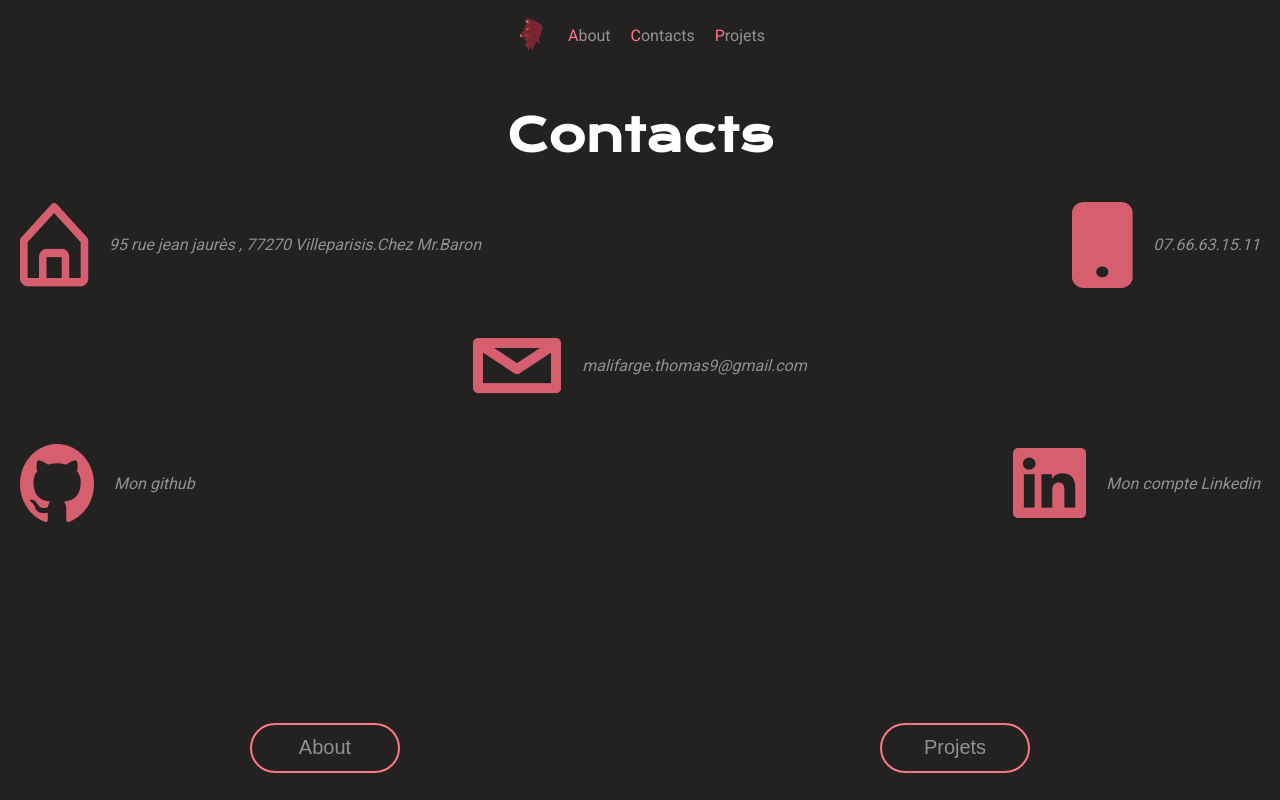
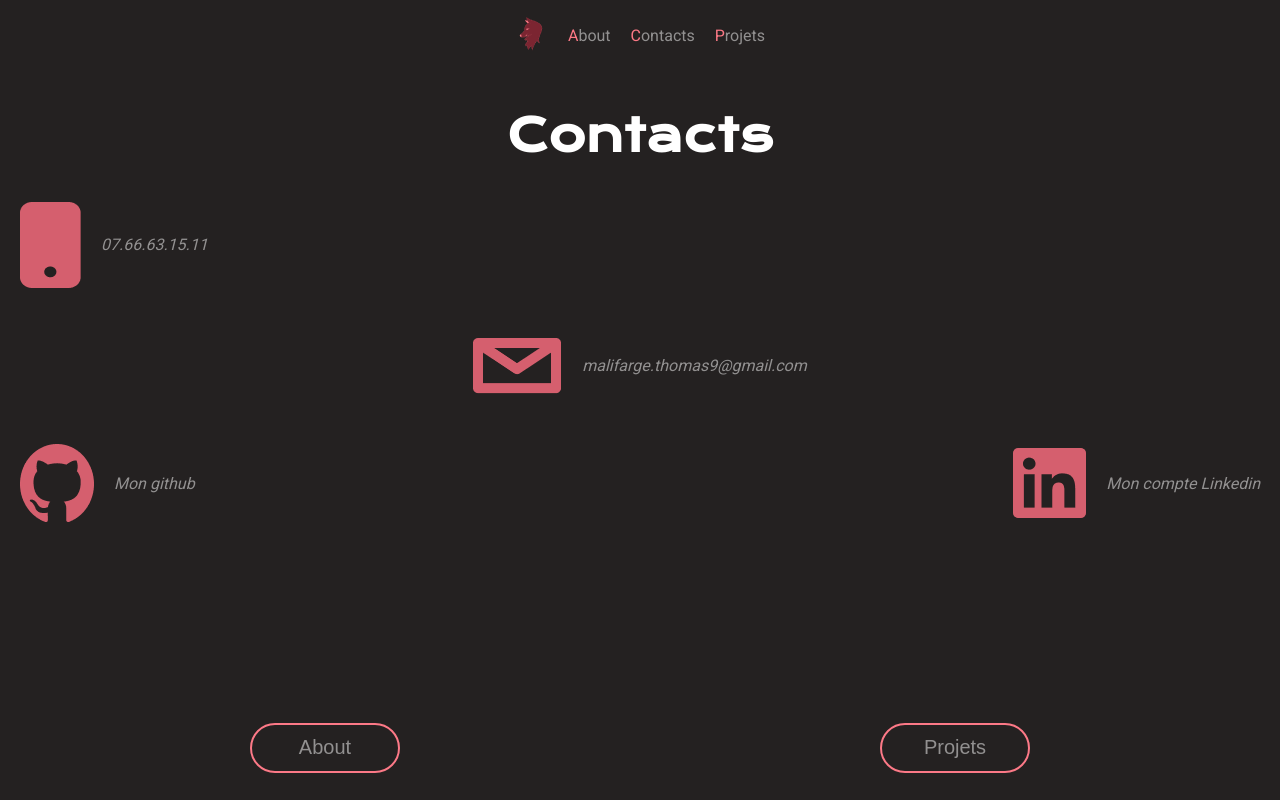
Before and after one commit to Malifarge/Portfolio-V2.5, a React (Create React App) app: page /Contacts in a window 1280 px wide. Built offline with nearby package versions, Linux system fonts and the light colour scheme; a web font is replaced by a local one.

Commit message:
delete useless info

```diff
--- a/src/Pages/Contacts.js
+++ b/src/Pages/Contacts.js
@@ -26,11 +26,6 @@ const Contacts = () =>{
             <H2>Contacts</H2>
             <address className="flex clmn g-50">
                 <div className="flex jcsb clmntel second">
-
-                    <div className="flex center g-20">
-                        <img src={home} alt="home"/>
-                        <a target="_blank" rel="noreferrer" href="https://www.google.com/maps/place/95+Rue+Jean+Jaur%C3%A8s,+77270+Villeparisis/@48.9386518,2.6030413,17z/data=!3m1!4b1!4m5!3m4!1s0x47e6172f2a3b30ef:0x207d96bc136875d8!8m2!3d48.9386483!4d2.60523"> 95 rue jean jaurès , 77270 Villeparisis.Chez Mr.Baron</a>
-                    </div>
 
                     <div className="flex center g-20">
                         <img src={phone} alt="phone"/>
```
